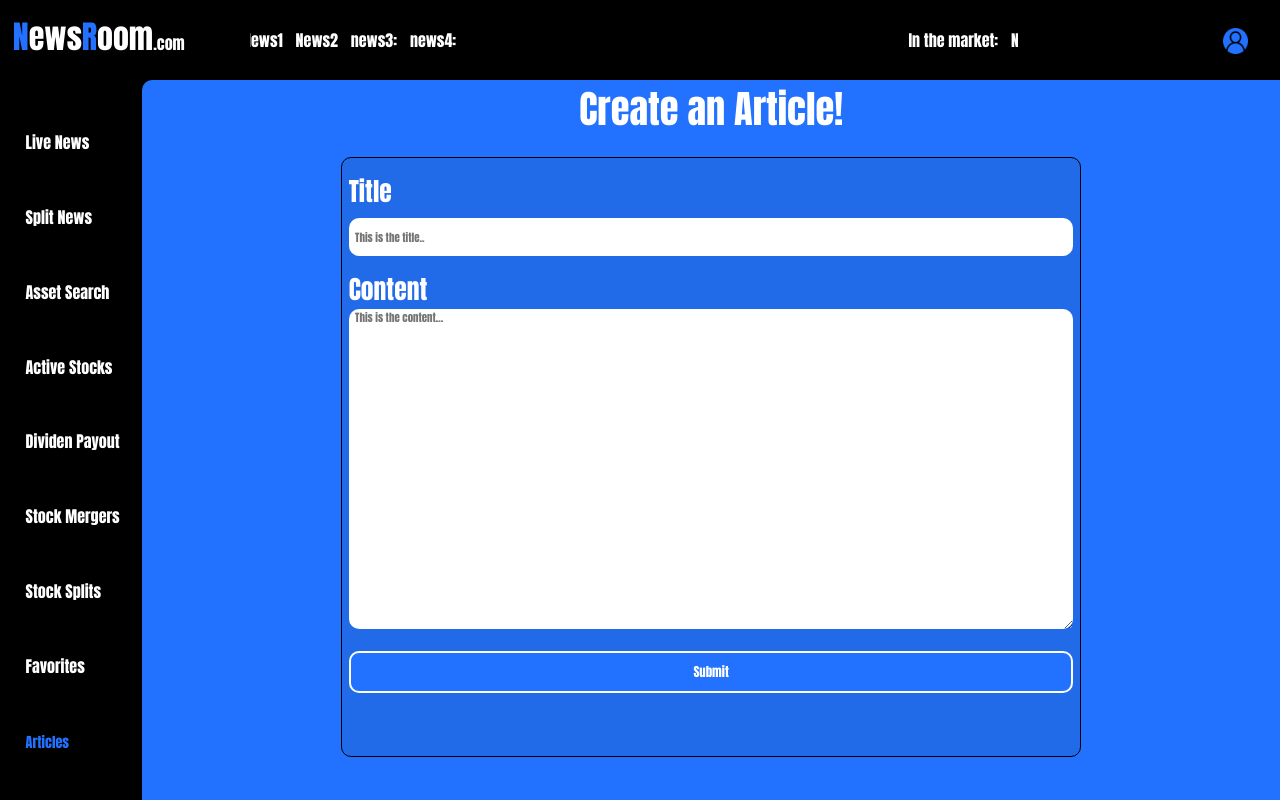
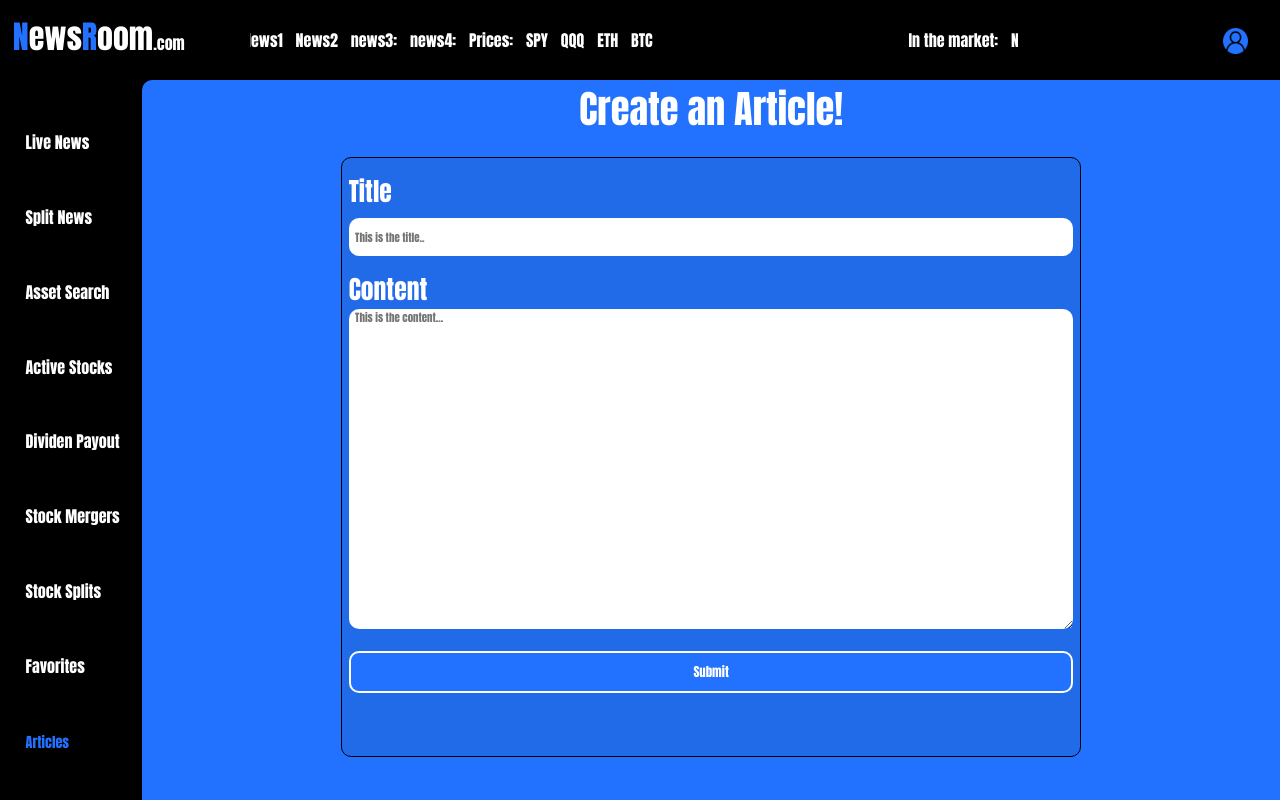
Before and after one commit to JakeKorobellis/NewsApp, a React (Create React App) app in the folder frontend/: page /content/articles/create in a window 1280 px wide. Built offline with nearby package versions, Linux system fonts and the light colour scheme; no server answers.

Commit message:
Setting up example

```diff
--- a/frontend/src/components/header.js
+++ b/frontend/src/components/header.js
@@ -33,6 +33,11 @@ function Header() {
           <div className="rotate-title-dece font-marquee">News2 </div>
           <div className="rotate-title-dece font-marquee">news3: </div>
           <div className="rotate-title-dece font-marquee">news4: </div>
+          <div className="rotate-title-dece font-marquee">Prices:</div>
+          <div className="rotate-title-dece font-marquee">SPY</div>
+          <div className="rotate-title-dece font-marquee">QQQ</div>
+          <div className="rotate-title-dece font-marquee">ETH</div>
+          <div className="rotate-title-dece font-marquee">BTC</div>
         </Marquee>
       </div>
       <div className="fifityvw2">
```
